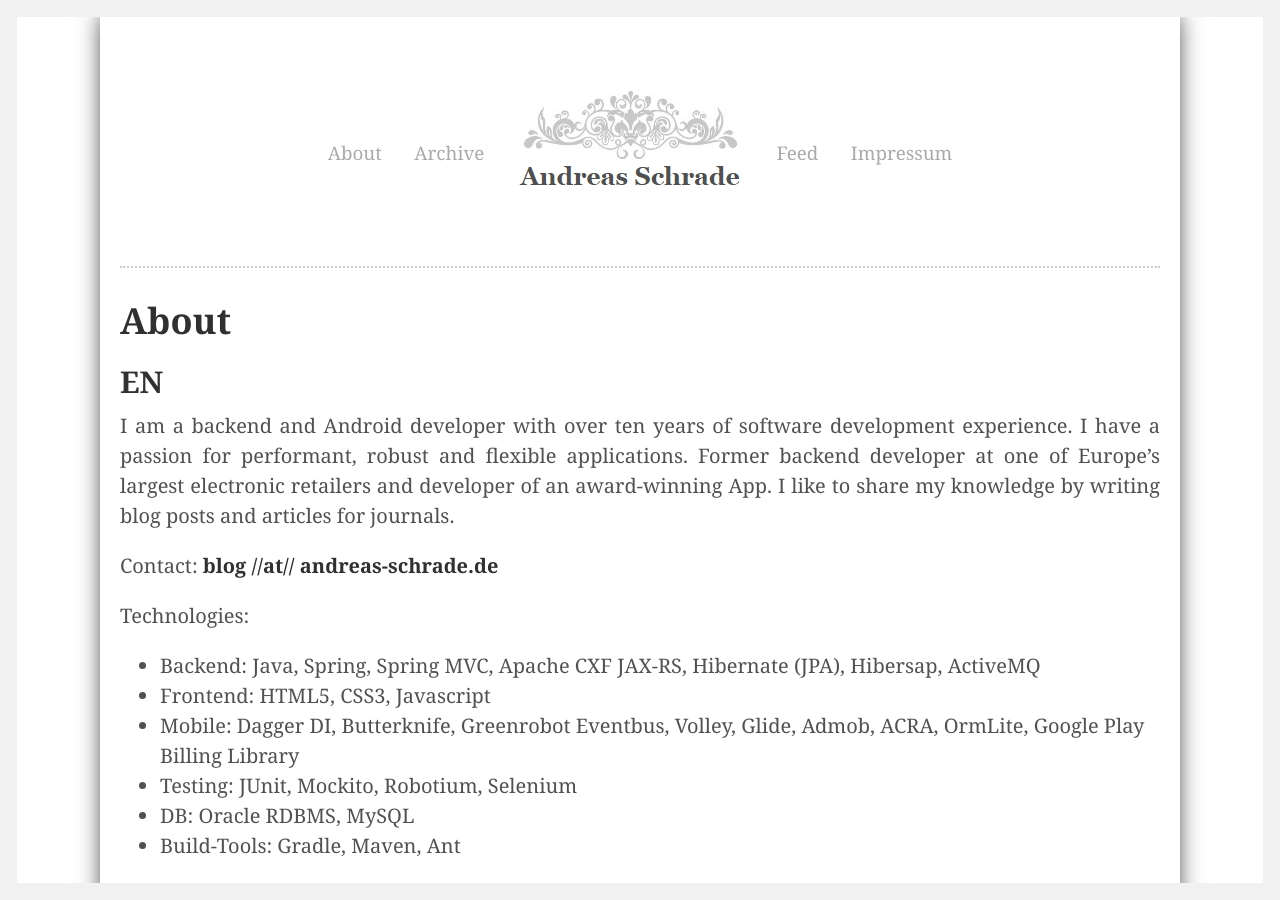
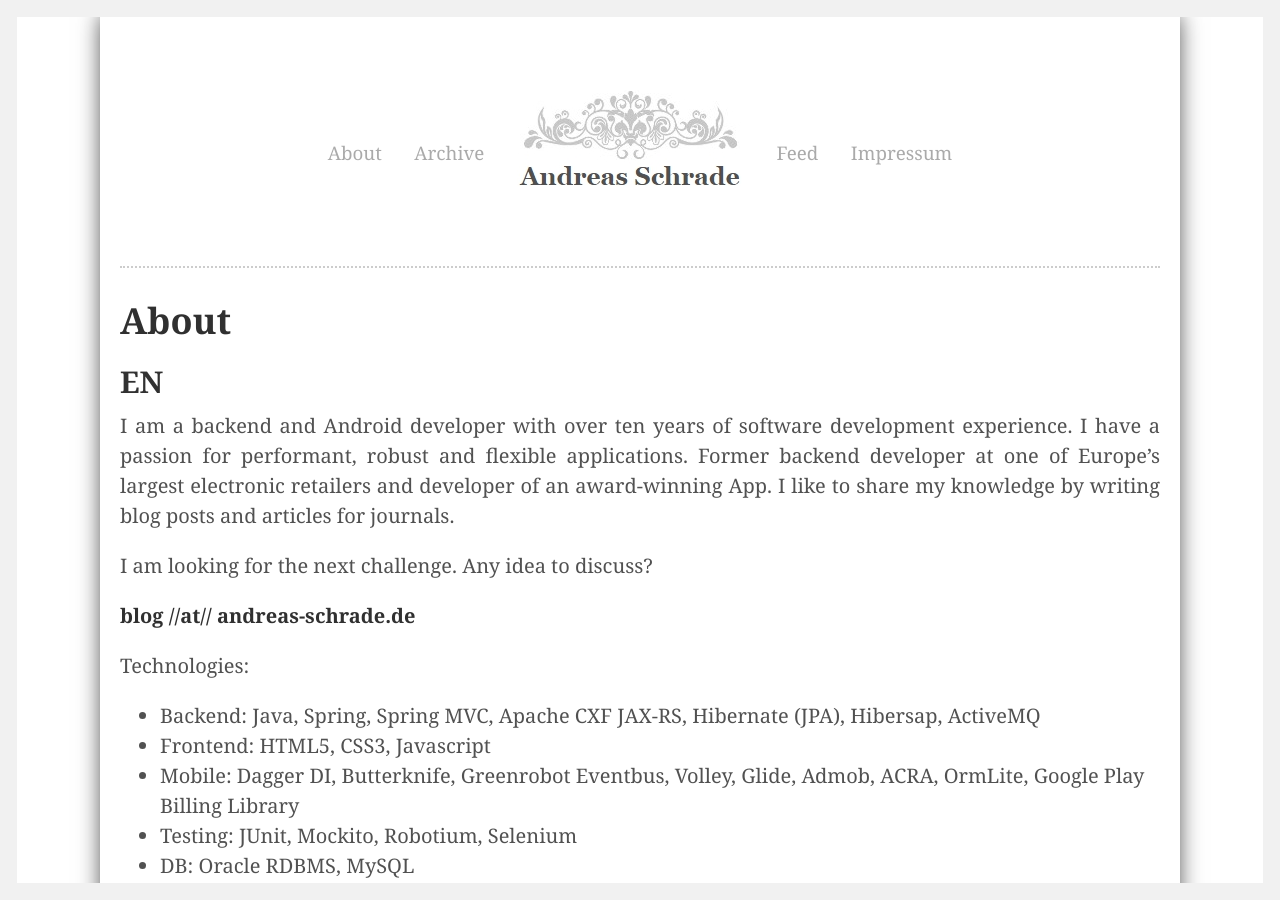
Before and after one commit to andreasschrade/andreasschrade.github.com, a Jekyll site: the page built from about.md, in a window 1280 px wide and 900 px high. Built offline with Jekyll 4.4.1, drawn with Linux system fonts in a browser that asks for light colours; Markdown is read by kramdown in place of the engine named in the settings.

Commit message:
updated about page

```diff
--- a/about.md
+++ b/about.md
@@ -7,7 +7,9 @@
 I am a backend and Android developer with over ten years of software development experience. I have a passion for performant, robust and flexible applications.
 Former backend developer at one of Europe's largest electronic retailers and developer of an award-winning App. I like to share my knowledge by writing blog posts and articles for journals.
 
-Contact:  <strong>blog //at// andreas-schrade.de</strong>
+I am looking for the next challenge. Any idea to discuss?
+
+<strong>blog //at// andreas-schrade.de</strong>
 
 Technologies:
 
```
